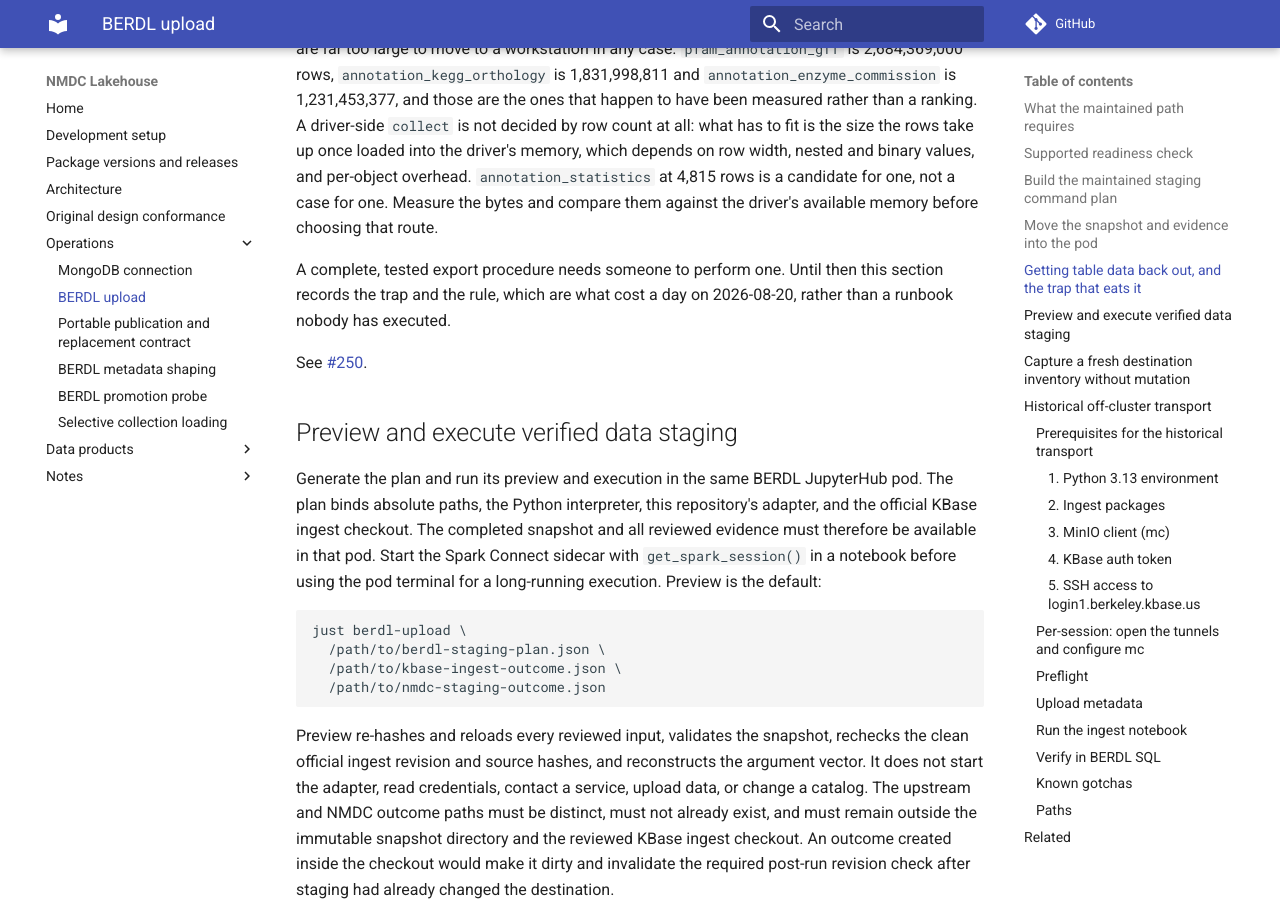
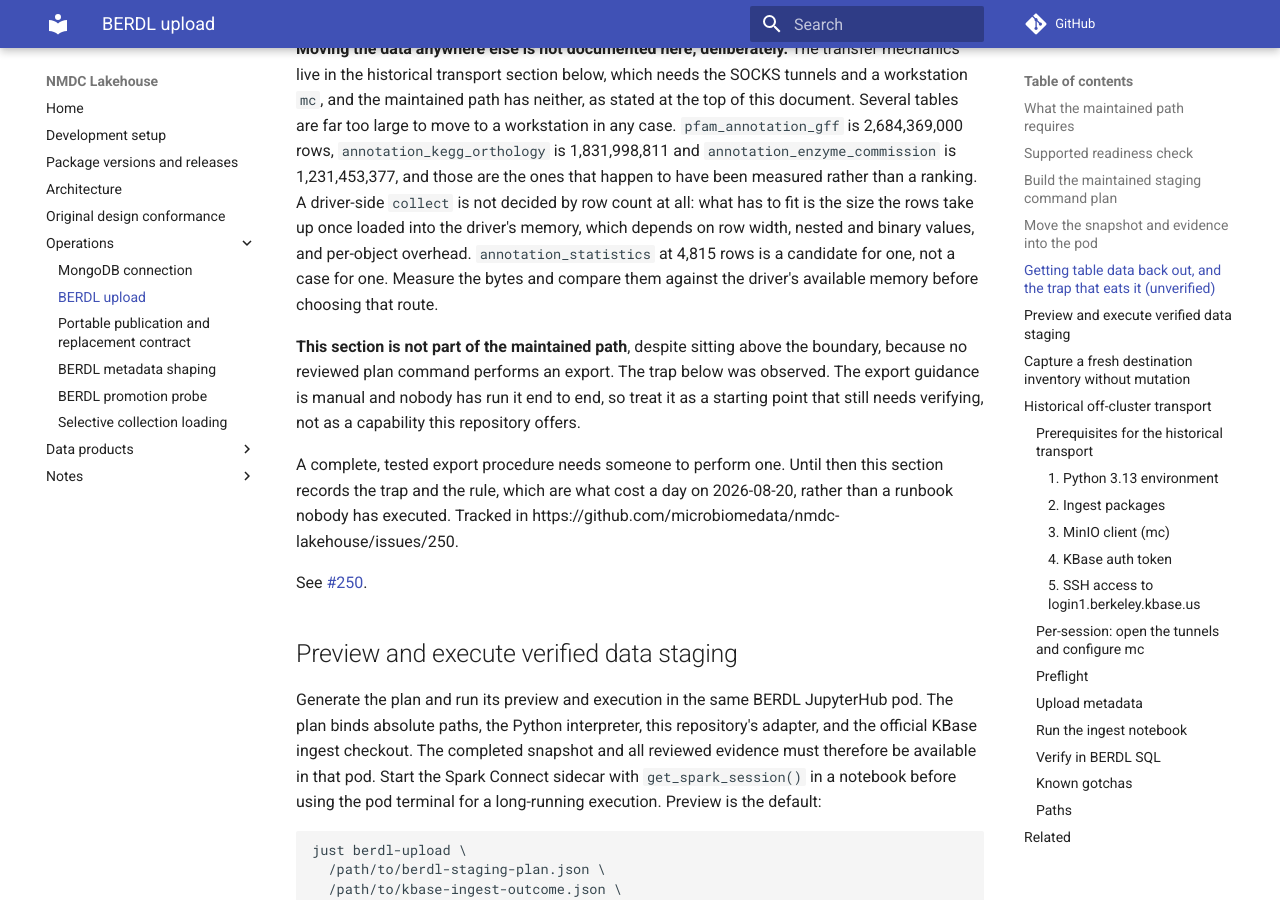
Before and after one commit to microbiomedata/nmdc-lakehouse, an MkDocs documentation site: the page built from docs/berdl-upload.md, in a window 1280 px wide and 900 px high, scrolled down 7325 px. Built offline with MkDocs 1.6.1 and Material for MkDocs 9.7.7, drawn with Linux system fonts in a browser that asks for light colours; comment, search, counter and statistics services are not loaded; some of the changed text lies outside the part shown.

Commit message:
Say that the export section is not the maintained path
The file header classifies everything above "Historical off-cluster transport" as
the maintained path, and this section sits above it while presenting a direct
df.write.parquet nobody has run. A reader following the header would take
unverified guidance for a supported capability.

No reviewed plan command performs an export, so the section is an exception to
that classification. It now says so in the header, in its own heading, and at the
point where it admits nobody has run it.

Co-Authored-By: Claude Opus 5 (1M context) <noreply@anthropic.com>

```diff
--- a/docs/berdl-upload.md
+++ b/docs/berdl-upload.md
@@ -5,7 +5,9 @@ time. The boundary is the "Historical off-cluster transport" heading:
 
 - **Everything above it is the maintained path.** It runs inside a BERDL
   JupyterHub pod, uses the reviewed plan commands in this repository, and is what
-  a current staging load follows.
+  a current staging load follows. One section above the boundary is an exception
+  and says so in its heading: "Getting table data back out" is unverified, because
+  no reviewed command performs an export and nobody has run the one it shows.
 - **Everything below it is the April 2026 record.** It is kept for provenance. Do
   not use it by itself to overwrite or replace live tables. Its fixed dataset
   name, table count, Delta verification examples, and prerequisites belong to that
@@ -276,7 +278,7 @@ upload failed with a broken pipe. If a large archive fails partway, split it, up
 the parts, reassemble in the pod, and verify the digest of the reassembled archive
 before extracting.
 
-## Getting table data back out, and the trap that eats it
+## Getting table data back out, and the trap that eats it (unverified)
 
 The direction above is workstation to pod. Going the other way, off the platform,
 has a failure that is worse than the macOS one, because it produces no error at
@@ -379,9 +381,16 @@ which depends on row width, nested and binary values, and per-object overhead. `
 4,815 rows is a candidate for one, not a case for one. Measure the bytes and
 compare them against the driver's available memory before choosing that route.
 
+**This section is not part of the maintained path**, despite sitting above the
+boundary, because no reviewed plan command performs an export. The trap below was
+observed. The export guidance is manual and nobody has run it end to end, so
+treat it as a starting point that still needs verifying, not as a capability this
+repository offers.
+
 A complete, tested export procedure needs someone to perform one. Until then this
 section records the trap and the rule, which are what cost a day on 2026-08-20,
-rather than a runbook nobody has executed.
+rather than a runbook nobody has executed. Tracked in
+https://github.com/microbiomedata/nmdc-lakehouse/issues/250.
 
 See [#250](https://github.com/microbiomedata/nmdc-lakehouse/issues/250).
 
```
